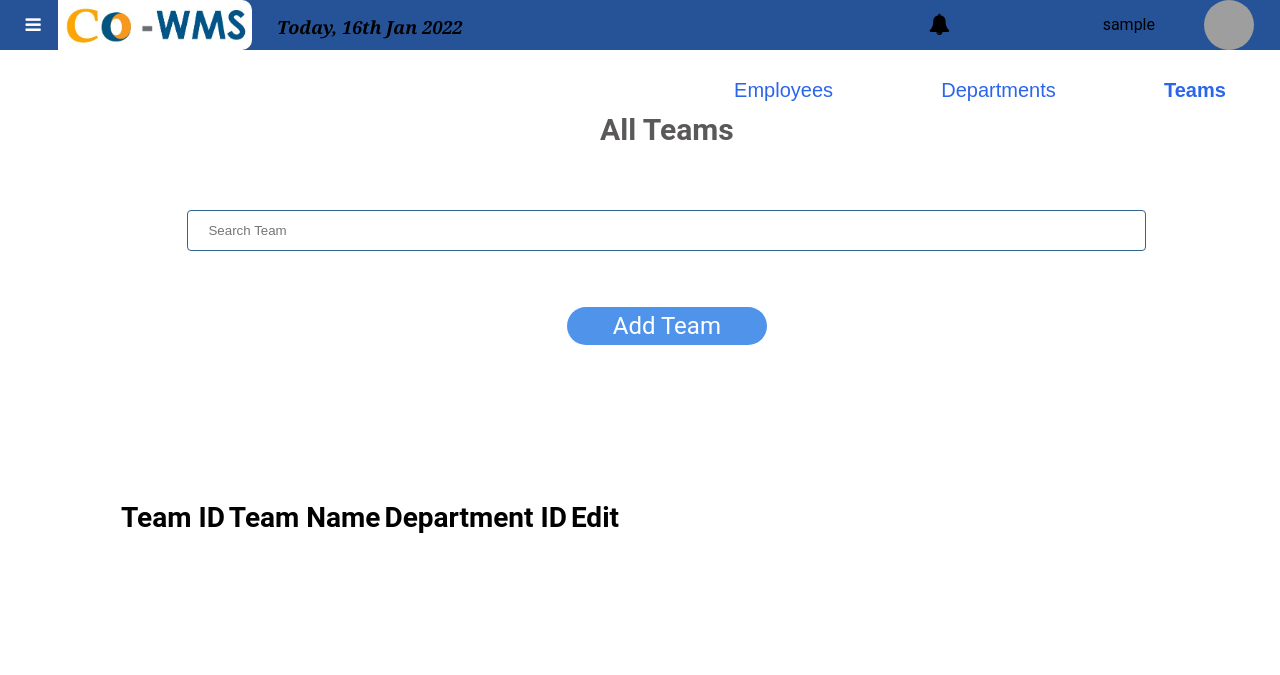
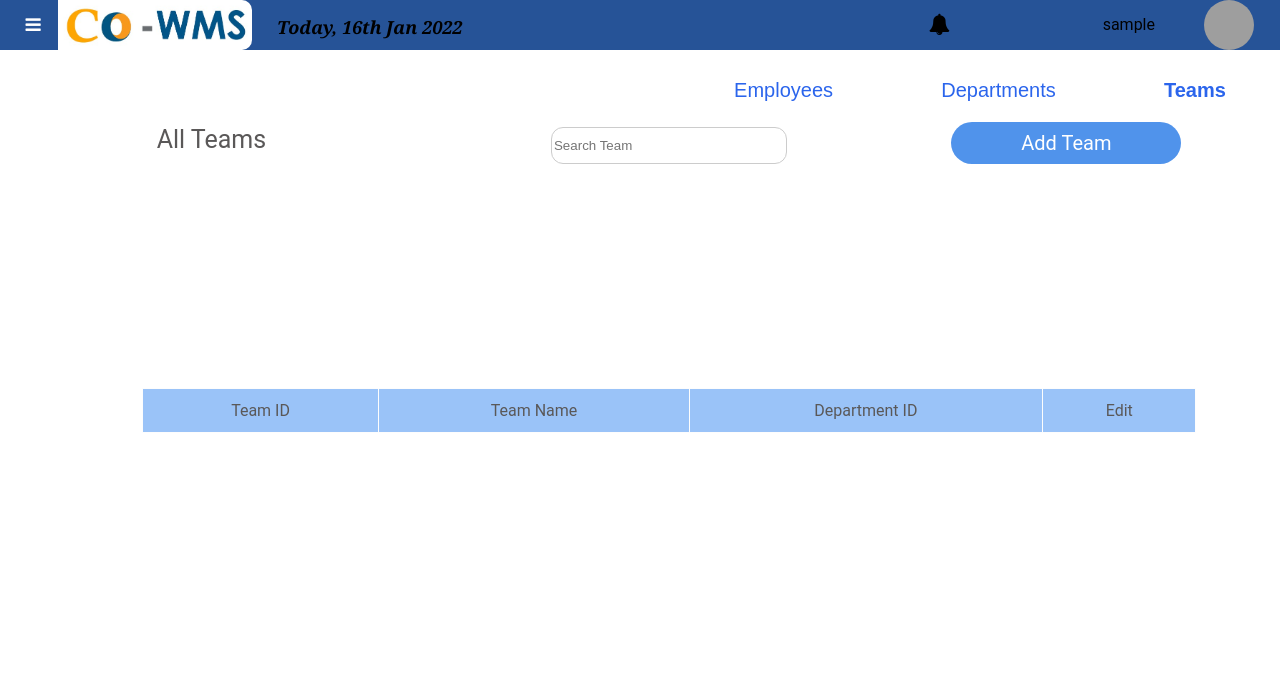
Before and after one commit to CS41-UCSC/FINAL, a PHP site: the page made by views/manageTeam.php in a window 1280 px wide. Shown: the top 675 px of the page. Run offline with PHP 8.4, Linux system fonts and the light colour scheme; the template is opened without the code that fills it, so the values that code supplies are empty; the visitor is signed in with stand-in values (Sample User, id 1); grey boxes are pictures that could not be loaded.

Commit message:
manageTeam_style

```diff
--- a/style/manageTeam_style.css
+++ b/style/manageTeam_style.css
@@ -71,30 +71,40 @@
     font-weight: 550;
 }
 
-
-
     /*background: rgba(87, 87, 87, 0.5);
     backdrop-filter: blur(1px);*/
 
 
 
+    .flex-container {
+      display: flex;
+      margin-top: -50px;
+      margin-left: 2%;
+      margin-right: 2%;
+      flex-wrap: wrap;
+      background-color: #ffffff;
+
+
+    }
     .flex-container1 {
       display: flex;
-          margin-top: 20px;
-          margin-left: 0.1%;
-          margin-right: 3%;
-          flex-direction: column;
+      margin-top: 30px;
+      height: 10%;
+      margin-left: 2%;
+      margin-right: 2%;
+      flex-direction: row;
       background-color: #ffffff;
 
 
     }
 
-        .flex-container1{
+      .flex-container1 .text{
         color: #5a5858;
         font-size: 25px;
         font-weight: 400;
 
       }
+
 
       .flex-container1 > div {
         background-color: #ffffff;
@@ -109,83 +119,34 @@
 
       }
 
+      .flex-container1>*:first-child {
 
-        .flex-container {
-          margin-top: -50px;
-          display: flex;
-          flex-wrap: wrap;
-          background-color: #ffffff;
+        text-align: left;
       }
 
-        .flex-container > div {
+      .flex-container1>*:last-child {
 
-          background-color: #ffffff;
-          width: 48%;
-          margin: 10px;
-          text-align: left;
-          line-height: 35px;
-          font-size: 20px;
+        text-align: right;
+      }
+
+      .flex-container1 input[type=text], select {
+
+        width: 230px;
+        height: 33px;
+
+        /* padding: 13px 20px;
+        margin: 8px 0; */
+        display: inline-block;
+        border: 1px solid #ccc;
+        border-radius: 12px;
       }
 
 
-      /*background: rgba(87, 87, 87, 0.5);
-      backdrop-filter: blur(1px);*/
-      input[type=text], select {
-          width: 90%;
-          padding: 12px 20px;
-          margin: 8px 0;
-          display: inline-block;
-          border: 1px solid #ccc;
-          border-radius: 4px;
-          box-sizing: border-box;
-          border-color: #33628C;
-        }
 
-    input[type=email], select {
-          width: 90%;
-          padding: 12px 20px;
-          margin: 8px 0;
-          display: inline-block;
-          border: 1px solid #ccc;
-          border-radius: 4px;
-          box-sizing: border-box;
-          border-color: #33628C;
-        }
-        input[type=tel], select {
-          width: 90%;
-          padding: 12px 20px;
-          margin: 8px 0;
-          display: inline-block;
-          border: 1px solid #ccc;
-          border-radius: 4px;
-          box-sizing: border-box;
-          border-color: #33628C;
-        }
+      .flex-container1 .rectan{
 
-        input[type=date], select {
-          width: 90%;
-          padding: 12px 20px;
-          margin: 8px 0;
-          display: inline-block;
-          border: 1px solid #ccc;
-          border-radius: 4px;
-          box-sizing: border-box;
-          border-color: #33628C;
-        }
-        /* input[type=submit], select {
-          width: 90%;
-          padding: 12px 20px;
-          margin: 8px 0;
-          display: inline-block;
-          border: 1px solid #33628C;
-          border-radius: 4px;
-          box-sizing: border-box;
-        } */
-
-        .rectan{
-
-          width: 200px;
-          height: 38px;
+        width: 230px;
+        height: 42px;
         cursor: pointer;
         background: #5093eb;
         border-radius: 100px;
@@ -193,12 +154,13 @@
 
         font-family: Roboto;
         font-style: normal;
-          font-size: 24px;
+        font-size: 20px;
 
 
         color: #FFFFFF;
 
       }
+
       .rectan:hover{
         background-color: #9ac3f8;
       }
@@ -207,10 +169,40 @@
 
 
 
+      .table{
+        margin-top: -30px;
+        width: 100%;
+        border-collapse: collapse;
+        font-weight: normal;
+    }
+
+    .table td,.table th{
+      padding:12px 15px;
+      border:1px solid rgb(253, 253, 253);
+      text-align: center;
+      font-size:16px;
+    }
+
+    .table th{
+        background-color: #9ac3f8;
+        color:#5a5858;
+        font-weight: normal;
+    }
+
+    .table tbody tr:nth-child(even){
+        background-color: #f5f5f5;
+    }
+
+    /*background: rgba(87, 87, 87, 0.5);
+    backdrop-filter: blur(1px);*/
+
+
+
+
+
 
 
 @media (min-width: 800px) {
-
 
 
     .container {
```
Also changed, not shown: other parts of style/manageTeam_style.css (+113 -97 lines). Lines whose indentation alone changed are shown as unchanged.
